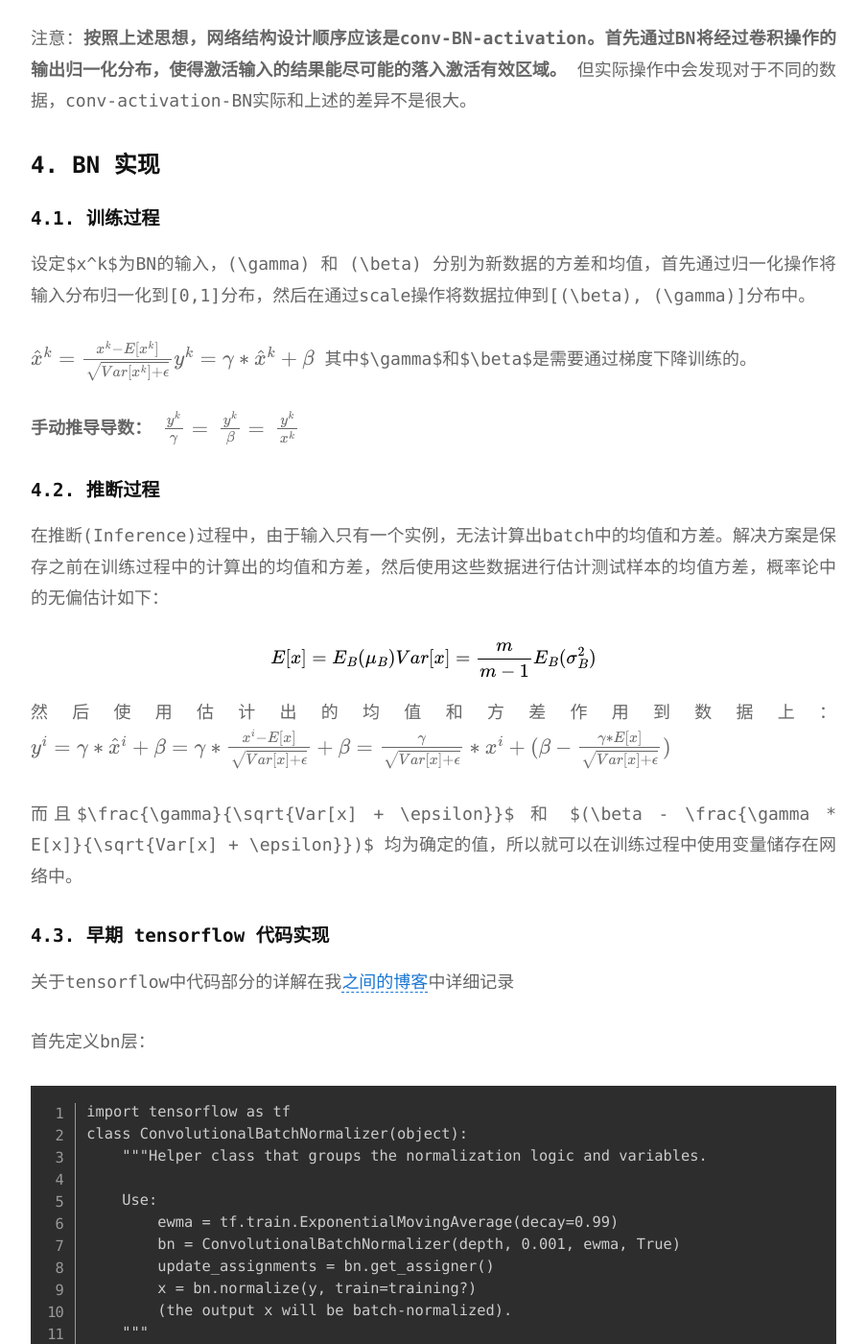
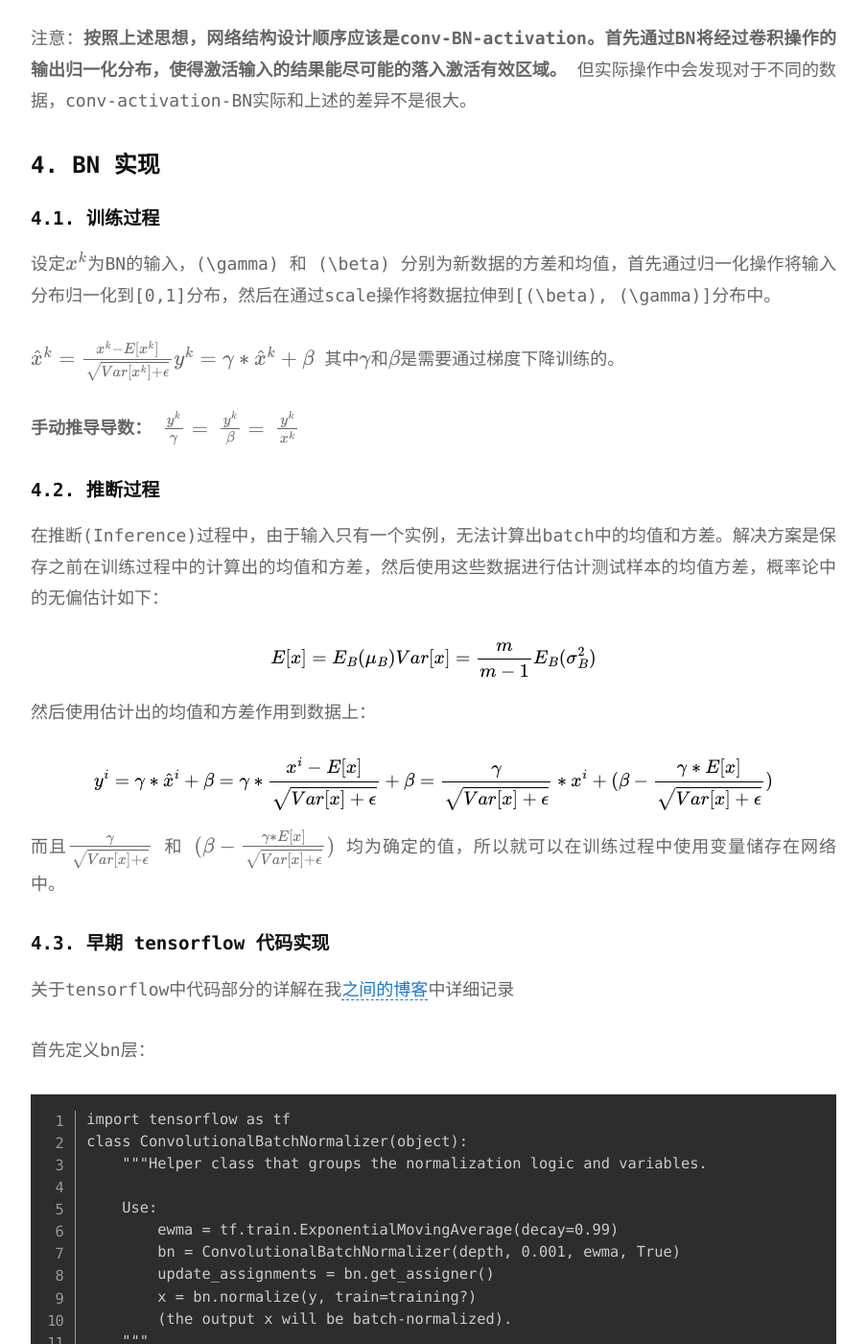
Before and after one commit to selous123/selous123.github.io, a Jekyll site: the page built from _posts/2020-03-13-batchnorm原理及其他normlization总结.md, in a window 1280 px wide and 1400 px high, scrolled down 1434 px. Shown: the whole window at 96% size, without its empty margins (188-1091 px from the left). Built offline with Jekyll 4.4.1, drawn with Linux system fonts in a browser that asks for light colours; formulas are drawn with MathJax 3; a script that is not in the unit is left out; comment, search, counter and statistics services are not loaded; some of the changed lines change nothing that is shown; some of the changed text lies outside the part shown.

Commit message:
调试数学公式

```diff
--- a/_includes/footer.html
+++ b/_includes/footer.html
@@ -1,7 +1 @@
 <footer>{% include copyright.html %}</footer>
-
-{% raw %}
-    {% if page.mathjax  %}
-        <script type="text/javascript" src="https://basis-learning.github.io/MathJax/MathJax.js?config=TeX-AMS-MML_HTMLorMML"></script>
-    {% endif %}
-{% endraw %}
--- /dev/null
+++ b/_includes/mathjax.html
@@ -0,0 +1,22 @@
+{% if page.mathjax %}
+<script type="text/x-mathjax-config">
+  MathJax.Hub.Config({
+    tex2jax: {
+      inlineMath: [ ['$','$'], ["\\(","\\)"] ],
+      processEscapes: true
+    }
+  });
+</script>
+<script
+  type="text/javascript"
+  charset="utf-8"
+  src="https://cdn.mathjax.org/mathjax/latest/MathJax.js?config=TeX-AMS-MML_HTMLorMML"
+>
+</script>
+<script
+  type="text/javascript"
+  charset="utf-8"
+  src="https://vincenttam.github.io/javascripts/MathJaxLocal.js"
+>
+</script>
+{% endif %}
--- a/_layouts/post.html
+++ b/_layouts/post.html
@@ -65,5 +65,6 @@
     {% endif %}
 
     {% include statistics_body.html %}
+    {% include mathjax.html %}
   </body>
 </html>
--- a/_posts/2020-03-13-batchnorm原理及其他normlization总结.md
+++ b/_posts/2020-03-13-batchnorm原理及其他normlization总结.md
@@ -52,9 +52,10 @@
 Var[x] = \frac{m}{m-1}E_B(\sigma_B^2)$$
 
 然后使用估计出的均值和方差作用到数据上：
+
 $$y^i = \gamma* \hat{x}^i+\beta \\
 =\gamma * \frac{x^i - E[x]}{\sqrt{Var[x] + \epsilon}} + \beta \\
-= \frac{\gamma}{\sqrt{Var[x] + \epsilon}} * x^i + (\beta - \frac{\gamma * E[x]}{\sqrt{Var[x] + \epsilon}})  $$
+= \frac{\gamma}{\sqrt{Var[x] + \epsilon}} * x^i + (\beta - \frac{\gamma * E[x]}{\sqrt{Var[x] + \epsilon}}) $$
 
 而且$\frac{\gamma}{\sqrt{Var[x] + \epsilon}}$ 和 $(\beta - \frac{\gamma * E[x]}{\sqrt{Var[x] + \epsilon}})$ 均为确定的值，所以就可以在训练过程中使用变量储存在网络中。
 
```
